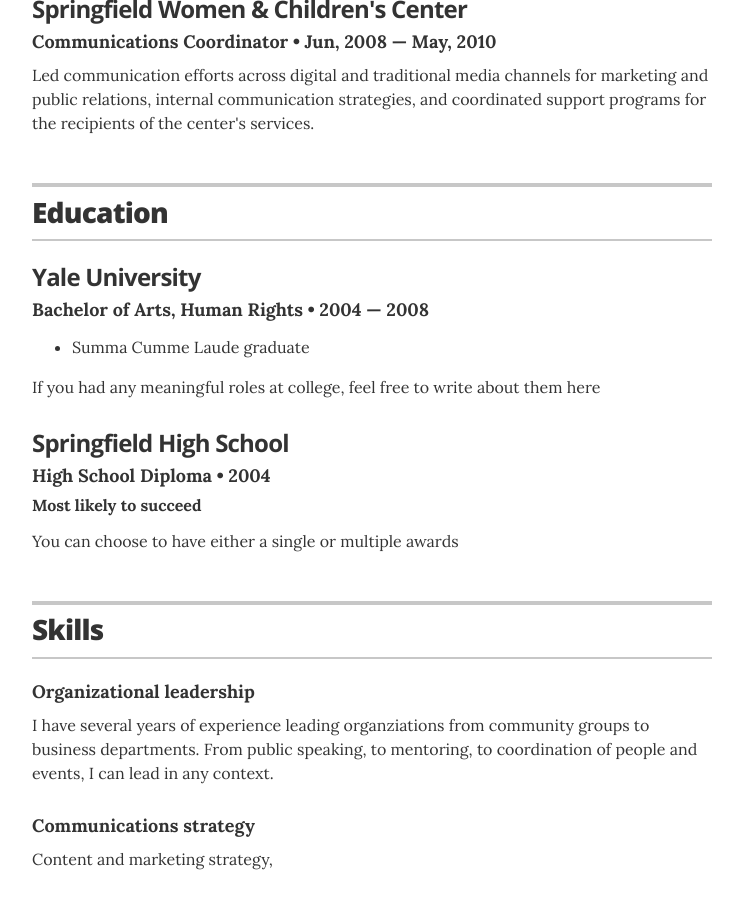
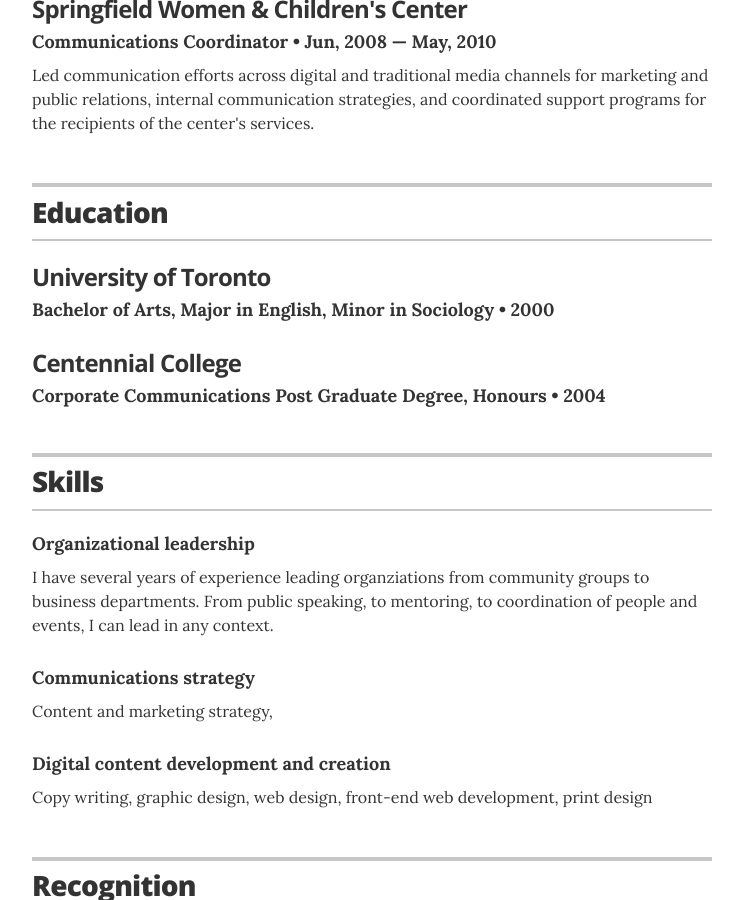
Before and after one commit to colleenu/colleenu.github.io, a Jekyll site: the page built from index.html, in a window 1280 px wide and 900 px high, scrolled down 943 px. Shown: the whole window, without its empty margins (268-1011 px from the left). Built offline with Jekyll 4.4.1, drawn with Linux system fonts in a browser that asks for light colours.

Commit message:
Update education.yml

```diff
--- a/_data/education.yml
+++ b/_data/education.yml
@@ -1,13 +1,8 @@
 # Degree
-- degree: Bachelor of Arts, Human Rights
-  uni: Yale University
-  year: 2004 &mdash; 2008
-  awards:
-    - award: Summa Cumme Laude graduate
-  summary: If you had any meaningful roles at college, feel free to write about them here
+- degree: Bachelor of Arts, Major in English, Minor in Sociology
+  uni: University of Toronto
+  year: 2000
 
-- degree: High School Diploma
-  uni: Springfield High School
+- degree: Corporate Communications Post Graduate Degree, Honours
+  uni: Centennial College
   year: 2004
-  award: Most likely to succeed
-  summary: You can choose to have either a single or multiple awards
```
